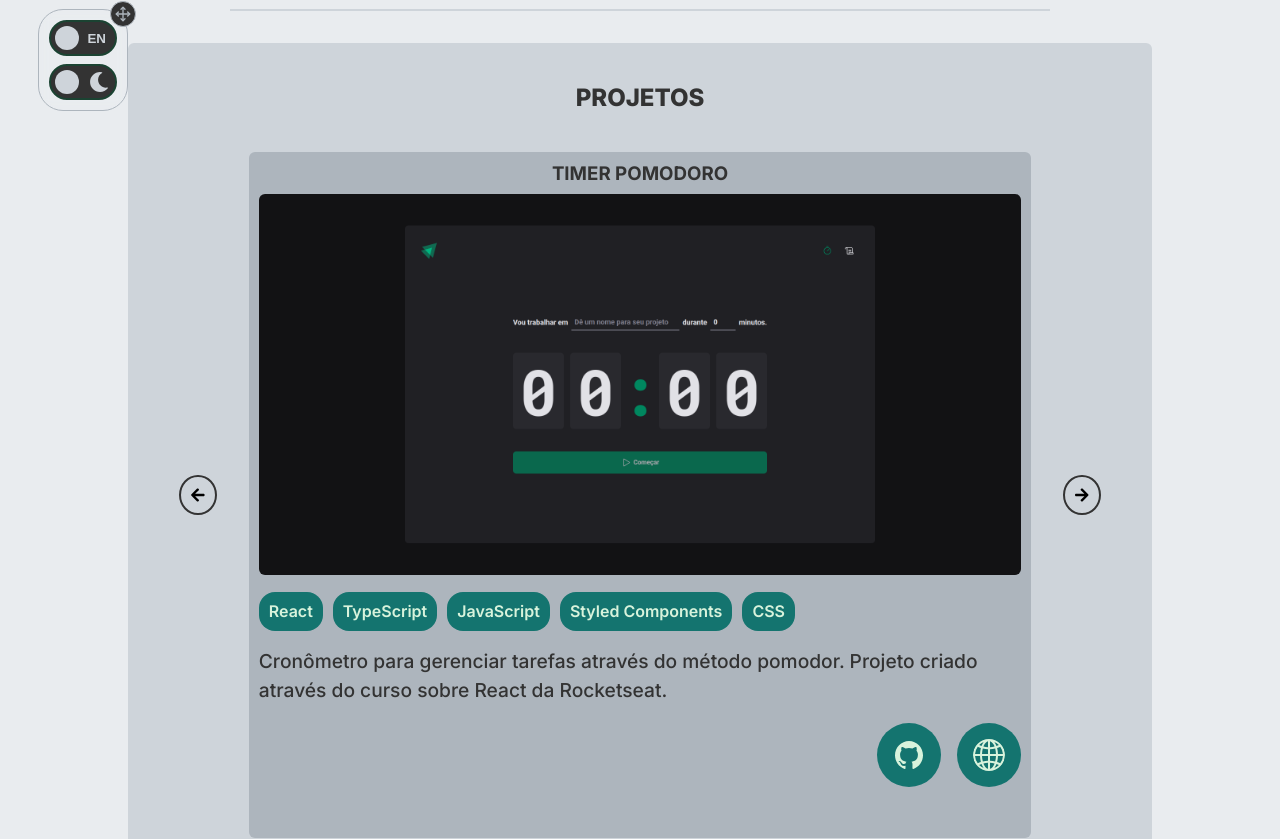
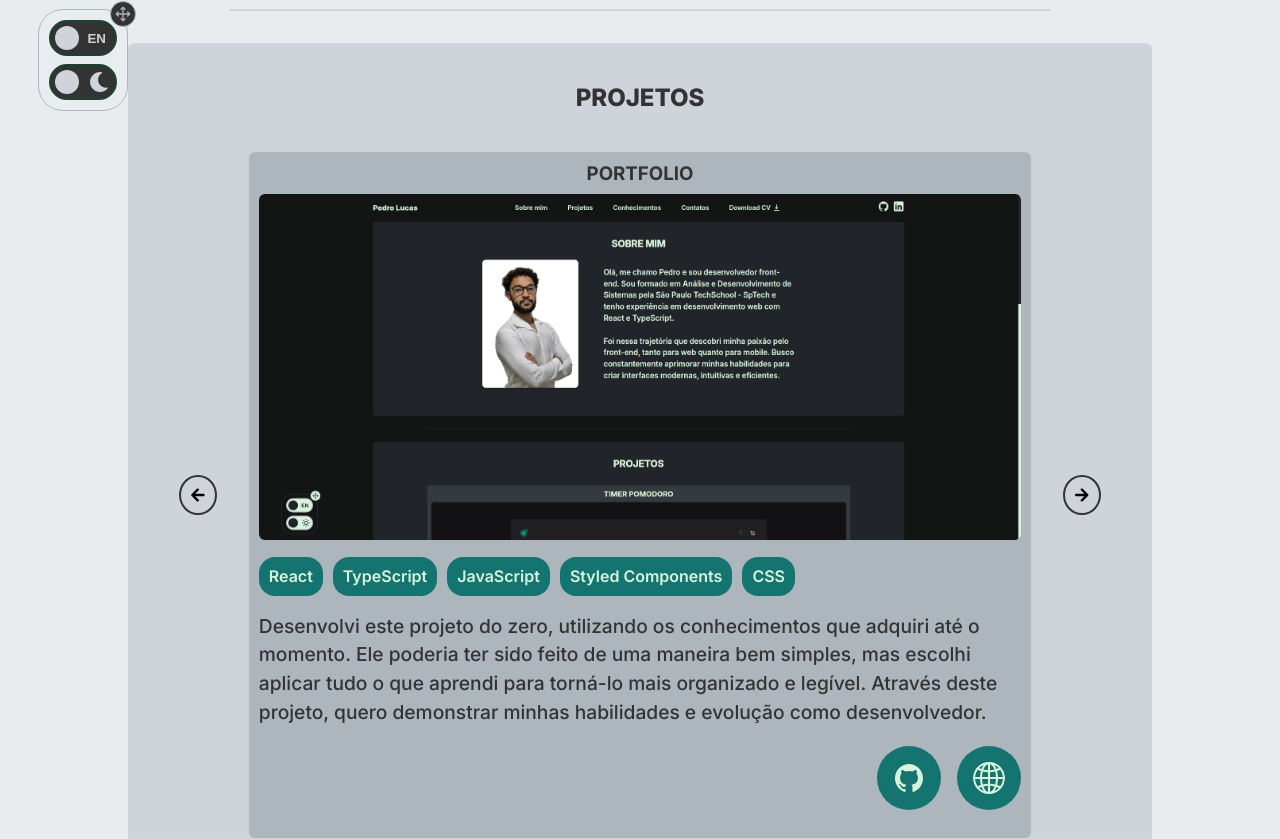
Before and after one commit to pedro-pl/portifolio, a React (Vite) app: page / in a window 1280 px wide. Shown: the part 673-1512 px from the top of the page. Built offline with nearby package versions, Linux system fonts and the light colour scheme.

Commit message:
feat: adicionando projeto

```diff
--- a/src/mocks/projects/index.ts
+++ b/src/mocks/projects/index.ts
@@ -1,3 +1,4 @@
+import Portfolio from '../../assets/portfolio.png';
 import TimerPomodoro from '../../assets/timer-pomodoro.png';
 import IgniteFeed from '../../assets/ignite-feed.png';
 import ToDoList from '../../assets/to-do-list.png';
@@ -5,6 +6,22 @@ import ToDoList from '../../assets/to-do-list.png';
 export const projects = [
     {
         id: 0,
+        name: "PORTFOLIO",
+        skills: [
+            "React",
+            "TypeScript",
+            "JavaScript",
+            "Styled Components",
+            "CSS"
+        ],
+        img: Portfolio,
+        descriptionPt: "Desenvolvi este projeto do zero, utilizando os conhecimentos que adquiri até o momento. Ele poderia ter sido feito de uma maneira bem simples, mas escolhi aplicar tudo o que aprendi para torná-lo mais organizado e legível. Através deste projeto, quero demonstrar minhas habilidades e evolução como desenvolvedor.",
+        descriptionEn: "I developed this project from scratch, using all the knowledge I've acquired so far. It could have been done in a much simpler way, but I chose to apply everything I've learned to make it more organized and readable. Through this project, I want to showcase my skills and growth as a developer.",
+        linkGit: "https://github.com/pedro-pl/portfolio.git",
+        linkWeb: "https://portfolio-eight-flame-68.vercel.app/"
+    },
+    {
+        id: 1,
         name: "TIMER POMODORO",
         skills: [
             "React",
@@ -20,7 +37,7 @@ export const projects = [
         linkWeb: "https://timer-pomodoro-omega.vercel.app/"
     },
     {
-        id: 1,
+        id: 2,
         name: "TO DO LIST",
         skills: [
             "React",
@@ -35,7 +52,7 @@ export const projects = [
         linkWeb: "https://to-do-list-iota-beige.vercel.app/"
     },
     {
-        id: 2,
+        id: 3,
         name: "IGNITE FEED",
         skills: [
             "React",
```
Also changed, not shown: src/assets/portfolio.png (added).
